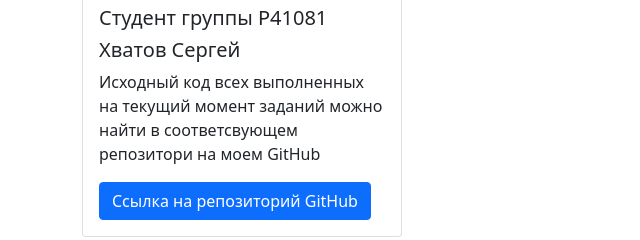
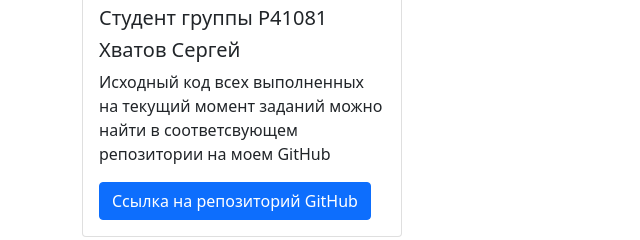
Before and after one commit to SHvatov/ifmo-labs, a website: page resources/index.html in a window 1280 px wide. Shown: the part 250-490 px from the top of the page, 0-640 px from the left. Drawn offline with nearby package versions, Linux system fonts and the light colour scheme.

Commit message:
Fixed misspelling
Signed-off-by: shvatov <ishvatov@gmail.com>

```diff
--- a/resources/index.html
+++ b/resources/index.html
@@ -17,7 +17,7 @@
           <h5 class="card-title">Студент группы P41081</h5>
           <h5 class="card-title" id="author" title="GossJS">Хватов Сергей</h5>
           <p class="card-text">
-            Исходный код всех выполненных на текущий момент заданий можно найти в соответсвующем репозитори
+            Исходный код всех выполненных на текущий момент заданий можно найти в соответсвующем репозитории
             на моем GitHub
           </p>
           <a class="btn btn-primary"
```
